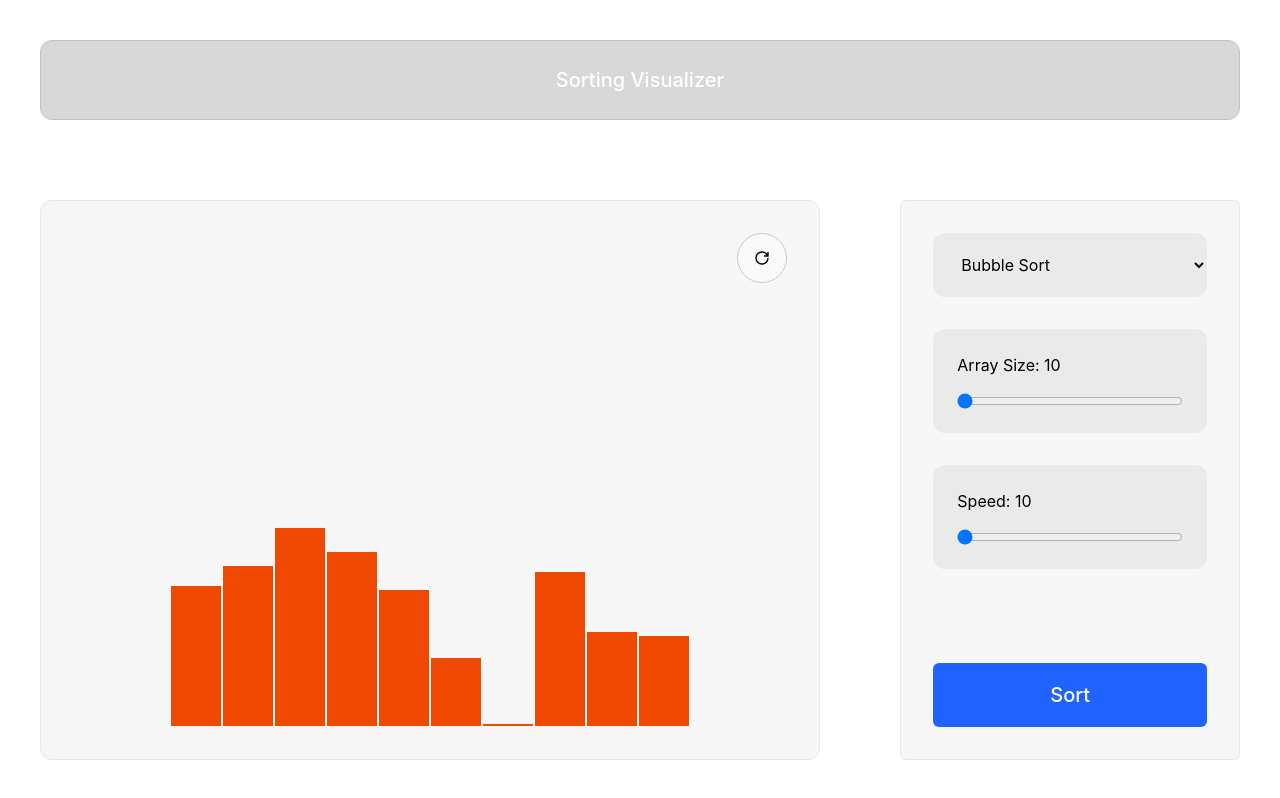
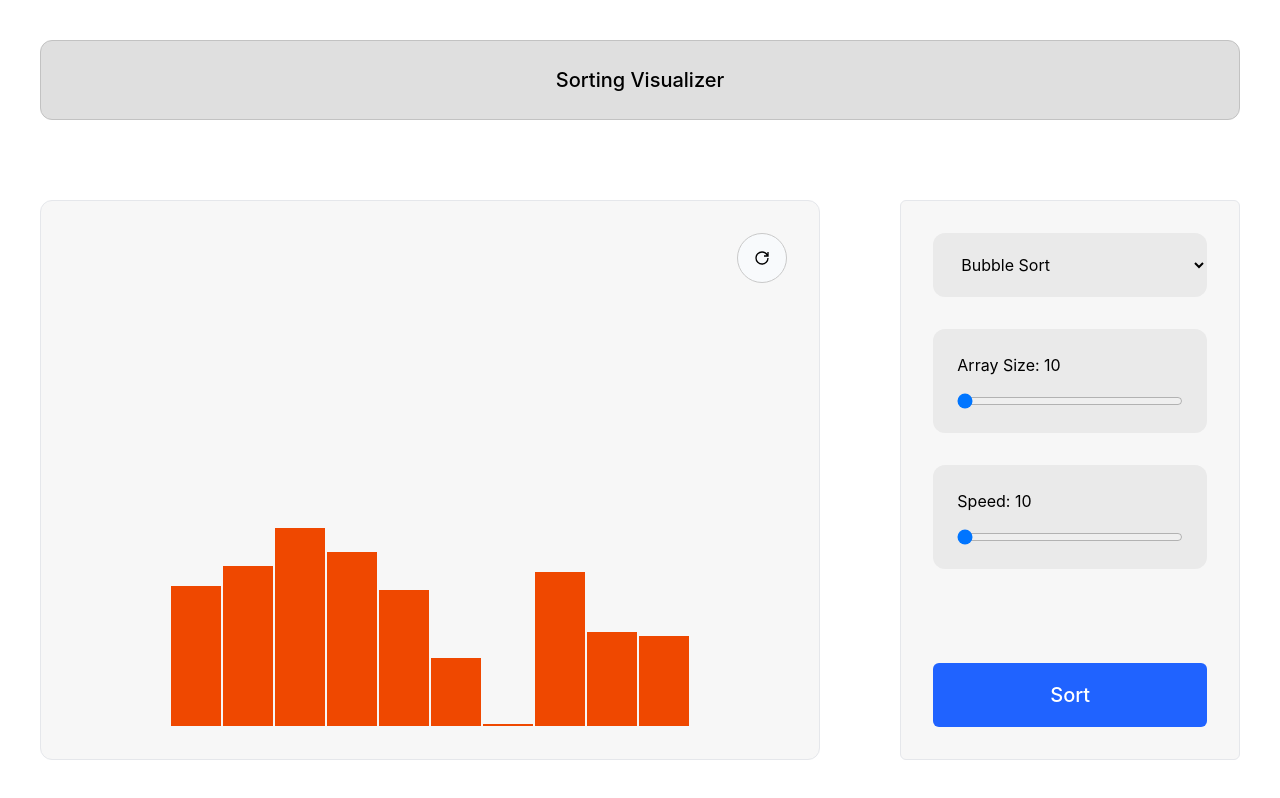
Before and after one commit to thekarandeveloper/Sorting-Visualizer, a React (Create React App) app in the folder client/: page / in a window 1280 px wide. Built offline with nearby package versions, Linux system fonts and the light colour scheme.

Commit message:
nav-color-fixed

```diff
--- a/client/src/components/Navbar.js
+++ b/client/src/components/Navbar.js
@@ -2,9 +2,9 @@ import React from 'react'
 
 function Navbar() {
   return (
-    <section className='bg-[#d8d8d8] h-[10vh] flex justify-center items-center rounded-xl border border-[#c2c2c2]'>
+    <section className='bg-[#dfdfdf] h-[10vh] flex justify-center items-center rounded-xl border border-[#c2c2c2]'>
 
-    <div className='text-xl font-medium text-white'>Sorting Visualizer</div>
+    <div className='text-xl font-medium text-black'>Sorting Visualizer</div>
 
     </section>
   )
```
